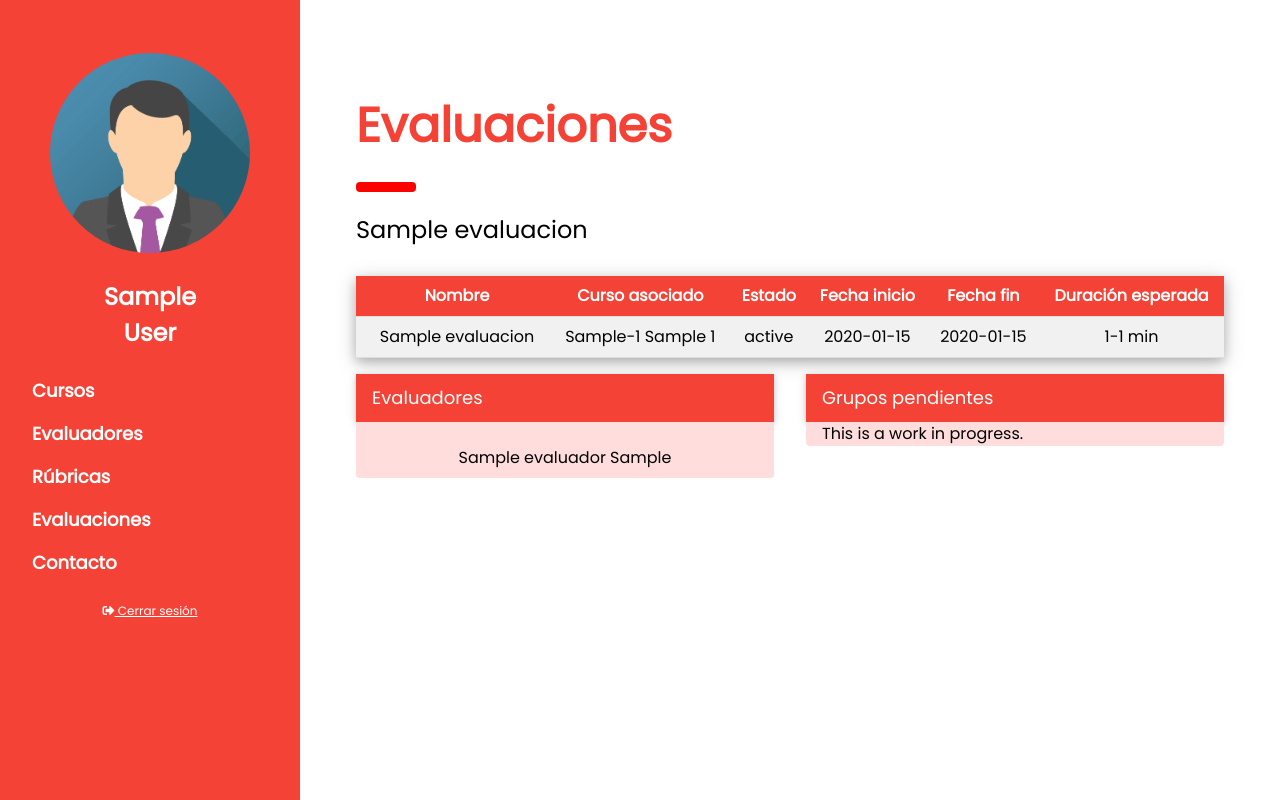
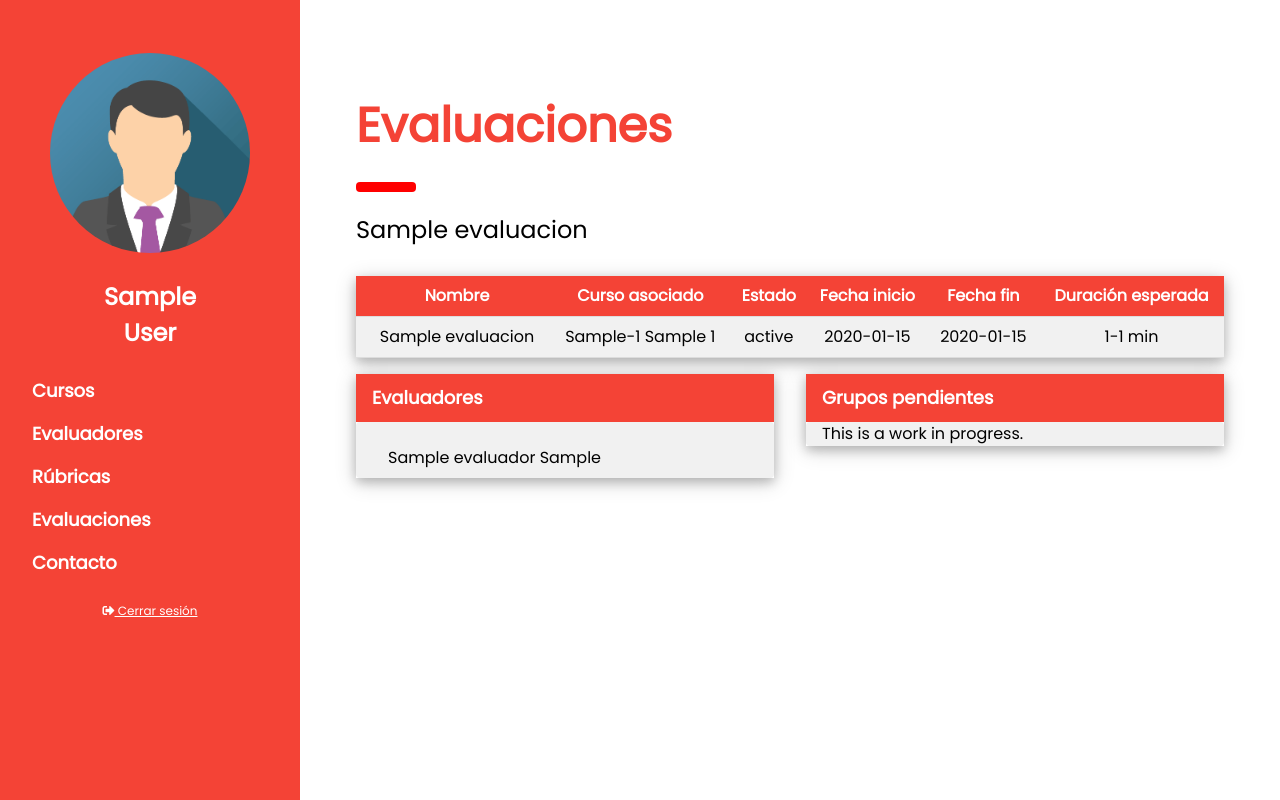
Before and after one commit to DCC-CC4401/2019-1-yet-another-quality-commit-T5, a Django app: page /evaluaciones/1/evaluacion_detalle/ in a window 1280 px wide. Run offline with Django 3.2, Linux system fonts and the light colour scheme; a user stored in the database is signed in; tables that the repository leaves empty hold one stand-in row (values such as "Sample post").

Commit message:
Arreglos estéticos: light-gray rules

```diff
--- a/templates/evaluacion/evaluacion_detalle.html
+++ b/templates/evaluacion/evaluacion_detalle.html
@@ -31,12 +31,12 @@
                 {% endif %}
             </tr>
             <tr>
-                <td class="w3-light-gray"> {{ evaluacion }}</td>
-                <td class="w3-light-gray"> {{ evaluacion.get_course }}</td>
-                <td class="w3-light-gray"> {{ evaluacion.get_state }} </td>
-                <td class="w3-light-gray"> {{ evaluacion.get_startdate }} </td>
-                <td class="w3-light-gray"> {{ evaluacion.get_enddate }} </td>
-                <td class="w3-light-gray"> {{ evaluacion.get_rank }} </td>
+                <td class="w3-light-gray" style="vertical-align:middle"> {{ evaluacion }}</td>
+                <td class="w3-light-gray" style="vertical-align:middle"> {{ evaluacion.get_course }}</td>
+                <td class="w3-light-gray" style="vertical-align:middle"> {{ evaluacion.get_state }} </td>
+                <td class="w3-light-gray" style="vertical-align:middle"> {{ evaluacion.get_startdate }} </td>
+                <td class="w3-light-gray" style="vertical-align:middle"> {{ evaluacion.get_enddate }} </td>
+                <td class="w3-light-gray" style="vertical-align:middle"> {{ evaluacion.get_rank }} </td>
                 {% if user|is_admin %}
                     <td class="w3-light-gray w3-right-align">
                         <form action="{% url 'evaluaciones:delete_evaluacion' %}" method="post">
@@ -52,19 +52,24 @@
         </table>
     </div>
 
+
+    <div class="w3-container w3-padding">
         <!-- Evaluadores -->
-    <div class="w3-round w3-half w3-container w3-padding">
-        <div class="w3-container w3-red w3-card">
-            <h5>Evaluadores</h5>
+        <div class="w3-half">
+            <div class="w3-card-4 w3-margin-right">
+                <div class="w3-container w3-red ">
+                    <h5><b>Evaluadores</b></h5>
                 </div>
-        <div id="Evaluadores" class="w3-container w3-pale-red w3-round">
+                <div id="Evaluadores" class="w3-container w3-light-gray w3-round">
                     <p>
-            <ul class="w3-ul w3-round w3-center">
+                    <table class="w3-table">
                         {% for eval in evaluadores %}
-                    <li>
-                        {{ eval }}
+                            <tr>
+                                <td style="vertical-align:middle">{{ eval }}</td>
                                 {% if user|is_admin %}
-                        <form action="{% url 'evaluaciones:unbound_evaluador' evaluacion.pk %}" method="post">
+                                    <td>
+                                        <form action="{% url 'evaluaciones:unbound_evaluador' evaluacion.pk %}"
+                                              method="post">
                                             {% csrf_token %}
                                             <input type="hidden" name="id_evaluacion" value="{{ evaluacion.pk }}">
                                             <input type="hidden" name="id_evaluador" value="{{ eval.pk }}">
@@ -72,31 +77,40 @@
                                                 <i class="fas fa-user-minus"></i>
                                             </button>
                                         </form>
+                                    </td>
                                 {% endif %}
-                    </li>
+                            </tr>
                         {% endfor %}
                         {% if user|is_admin %}
+                            <tr>
+                                <td class="w3-center" colspan="2">
                                     <form action="{% url 'evaluaciones:bound_evaluador' evaluacion.pk %}" method="post">
                                         {% csrf_token %}
-                    <li class="w3-hide">{{ evaluador_form.evaluacion }}</li>
-                    <li>{{ evaluador_form.evaluador }}
+                                        <input type="hidden" name="id_evaluacion" value="{{ evaluacion.pk }}">
+                                        {{ evaluador_form.evaluador }}
                                         <button class="w3-button w3-red w3-round w3-small" type="submit">+</button>
-                    </li>
                                     </form>
+                                </td>
+                            </tr>
                         {% endif %}
-            </ul>
+                    </table>
+                </div>
             </div>
         </div>
 
         <!-- Grupos pendientes de evaluar -->
-    <div class="w3-round w3-half w3-container w3-padding">
-        <div class="w3-container w3-red w3-card">
-            <h5>Grupos pendientes</h5>
+        <div class="w3-half">
+            <div class="w3-card-4 w3-margin-left">
+                <div class="w3-container w3-red">
+                    <h5><b>Grupos pendientes</b></h5>
                 </div>
-        <div id="Grupos" class="w3-container w3-pale-red w3-round">
+                <div id="Grupos" class="w3-container w3-light-gray w3-round">
                     This is a work in progress.
+                </div>
+            </div>
         </div>
     </div>
 
 
+
 {% endblock %}
--- a/templates/rubrica/rubrica_admin.html
+++ b/templates/rubrica/rubrica_admin.html
@@ -322,7 +322,7 @@ function jsonToTable(data){
             }
             html +='<td id="'+i+'__'+j+'" class="w3-display-container {% if user|is_admin %} w3-hover-gray  {% endif %} w3-tiny tabla-elemento-rubrica"  >'+
                     ' <div id="'+i+'__'+j+'-descripcion" {% if user|is_admin %} contenteditable="true" {% endif %}>' +data[i][j]['descripcion'] +
-                        '</div><div id="'+i+'__'+j+'-puntaje" style="width: 50px" class="w3-display-topleft w3-container w3-green w3-medium" {% if user|is_admin %} contenteditable="true" {% endif %}>'
+                        '</div><div id="'+i+'__'+j+'-puntaje" style="width: 60px" class="w3-display-topleft w3-container w3-green w3-medium" {% if user|is_admin %} contenteditable="true" {% endif %}>'
                             +data[i][j]['puntaje']+'</div>';
 
             if(j!=(data[i].length-1)){
```
Also changed, not shown: templates/cursos/curso_detalle.html (+31 -18 lines), templates/cursos/cursos_admin.html (+8 -6 lines), templates/evaluacion/evaluacion_admin.html (+6 -6 lines). Lines whose indentation alone changed are shown as unchanged.
